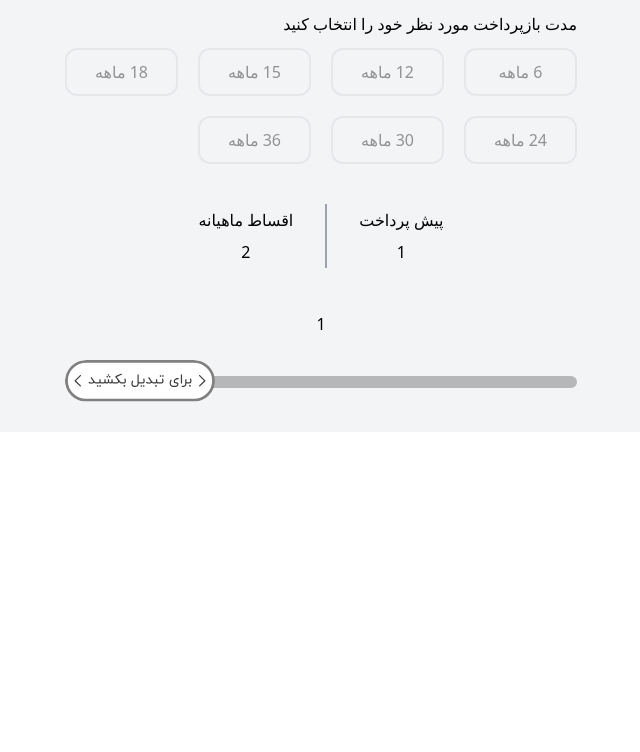
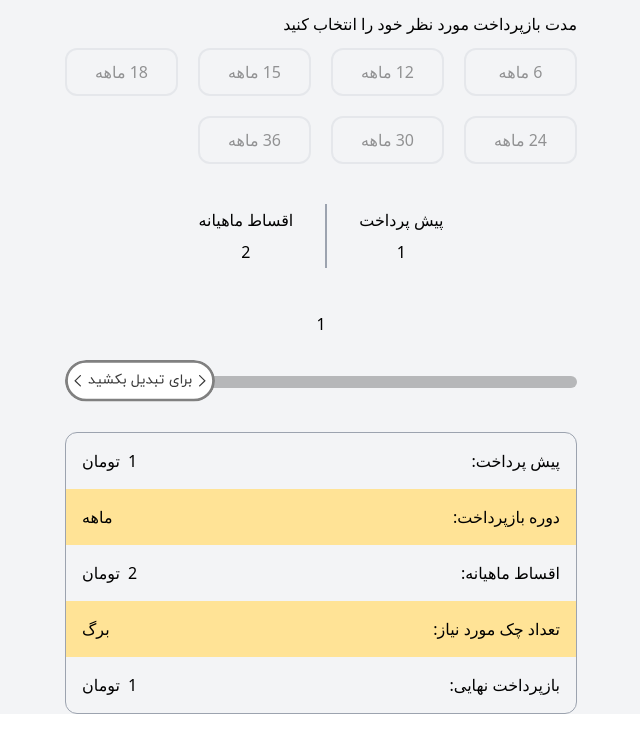
Before and after one commit to Ali-Ghasemi-Tech/khodro-shop-aghsat-page, a React (Create React App) app: page / in a window 1280 px wide. Shown: the top 752 px of the page, without its empty margins (319-959 px from the left). Built offline with nearby package versions, Linux system fonts and the light colour scheme.

Commit message:
day 4 finish the structure of the app

```diff
--- a/src/App.js
+++ b/src/App.js
@@ -1,13 +1,20 @@
 import { useEffect, useState } from "react";
 import Grid from "./components/Grid";
 import Slider from "./components/Slider";
+import InfoCards from "./components/InfoCards";
 
 function App() {
+
+  // style
+  const cardBgColor = "#ffe396";
 
   const [selectedNumber , setSelectedNumber] = useState(null);
   const [sliderValue , setSliderValue] = useState(1);
   const [prePayment , setPrePayment] = useState(sliderValue);
   const [monthlyPayment , setMonthlyPayment] = useState(sliderValue *2);
+  // i need the check formula
+  const [checkNumber , setCheckNumber] = useState();
+  const [finalPrice , setFinalPrice] = useState();
 
   console.log(typeof(selectedNumber))
   console.log(typeof(sliderValue));
@@ -45,6 +52,14 @@ function App() {
       <div className="w-full">
         <Slider sliderValue={handleSliderValue} />
       </div>
+
+      <div className="flex flex-col border border-gray-400 rounded-xl w-[50%] h-auto">
+        <InfoCards valueName={"تومان"} valueNumber={prePayment} description={":پیش پرداخت"} />
+        <InfoCards valueName={"ماهه"} valueNumber={selectedNumber} description={":دوره بازپرداخت"} color={{backgroundColor: cardBgColor}}/>
+        <InfoCards valueName={"تومان"} valueNumber={monthlyPayment} description={":اقساط ماهیانه"}/>
+        <InfoCards valueName={"برگ"} valueNumber={selectedNumber} description={":تعداد چک مورد نیاز"} color={{backgroundColor: cardBgColor}}/>
+        <InfoCards valueName={"تومان"} valueNumber={sliderValue} description={":بازپرداخت نهایی"}/>
+      </div>
     </div>
   );
 }
--- /dev/null
+++ b/src/components/InfoCards.jsx
@@ -0,0 +1,15 @@
+import React from 'react'
+
+const InfoCards = ({valueName , valueNumber , description , color}) => {
+  return (
+    <div className="flex justify-between items-center p-4" style={color}>
+        <div className="flex gap-2 justify-between" >
+            <span>{valueName}</span>
+            <span>{valueNumber}</span>
+        </div>
+        <span>{description}</span>
+    </div>
+  )
+}
+
+export default InfoCards
--- a/src/index.css
+++ b/src/index.css
@@ -4,6 +4,10 @@
 
 .rtl{
     direction: rtl;
+}
+
+.ltr{
+    direction: ltr;
 }
 
 .clicked{
```
